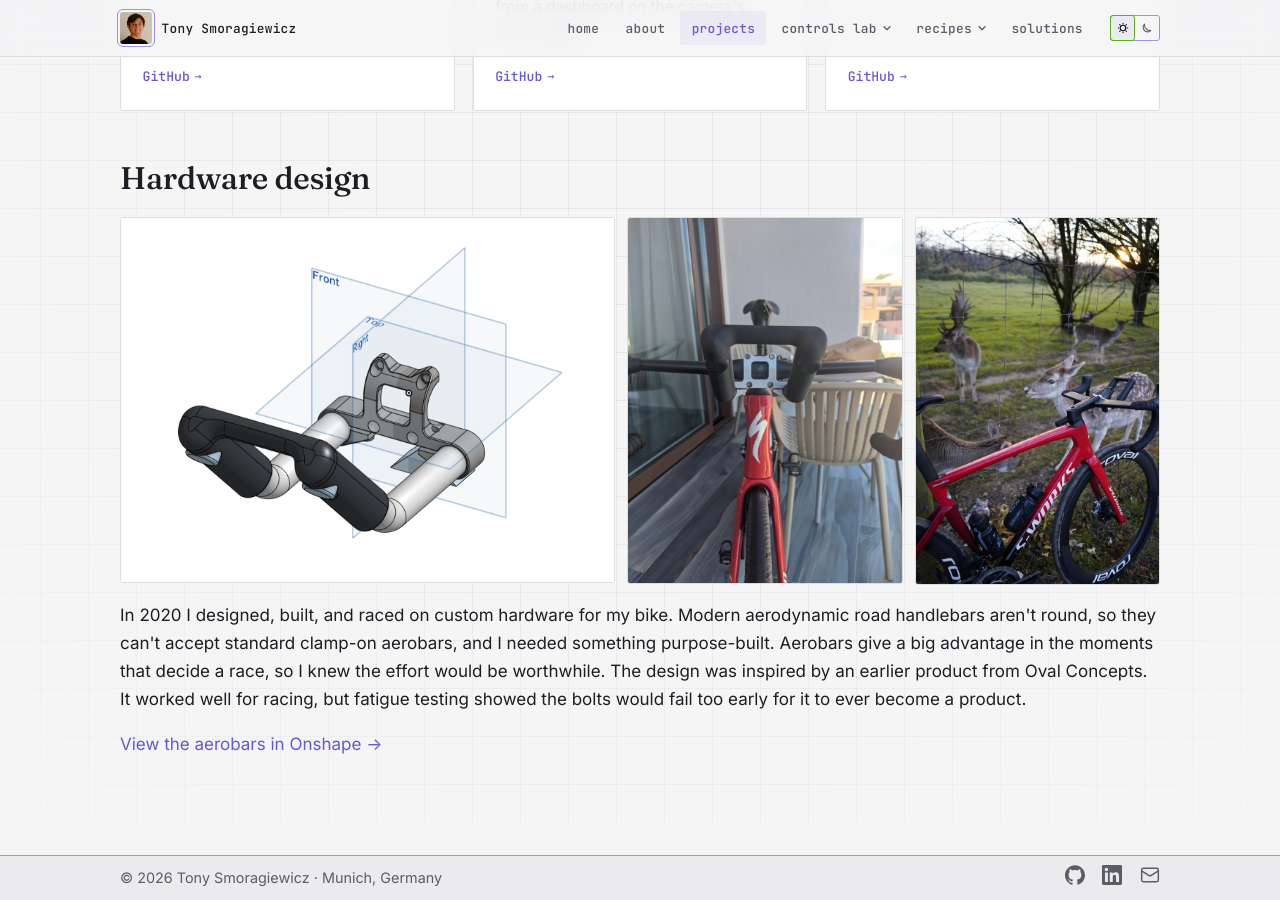
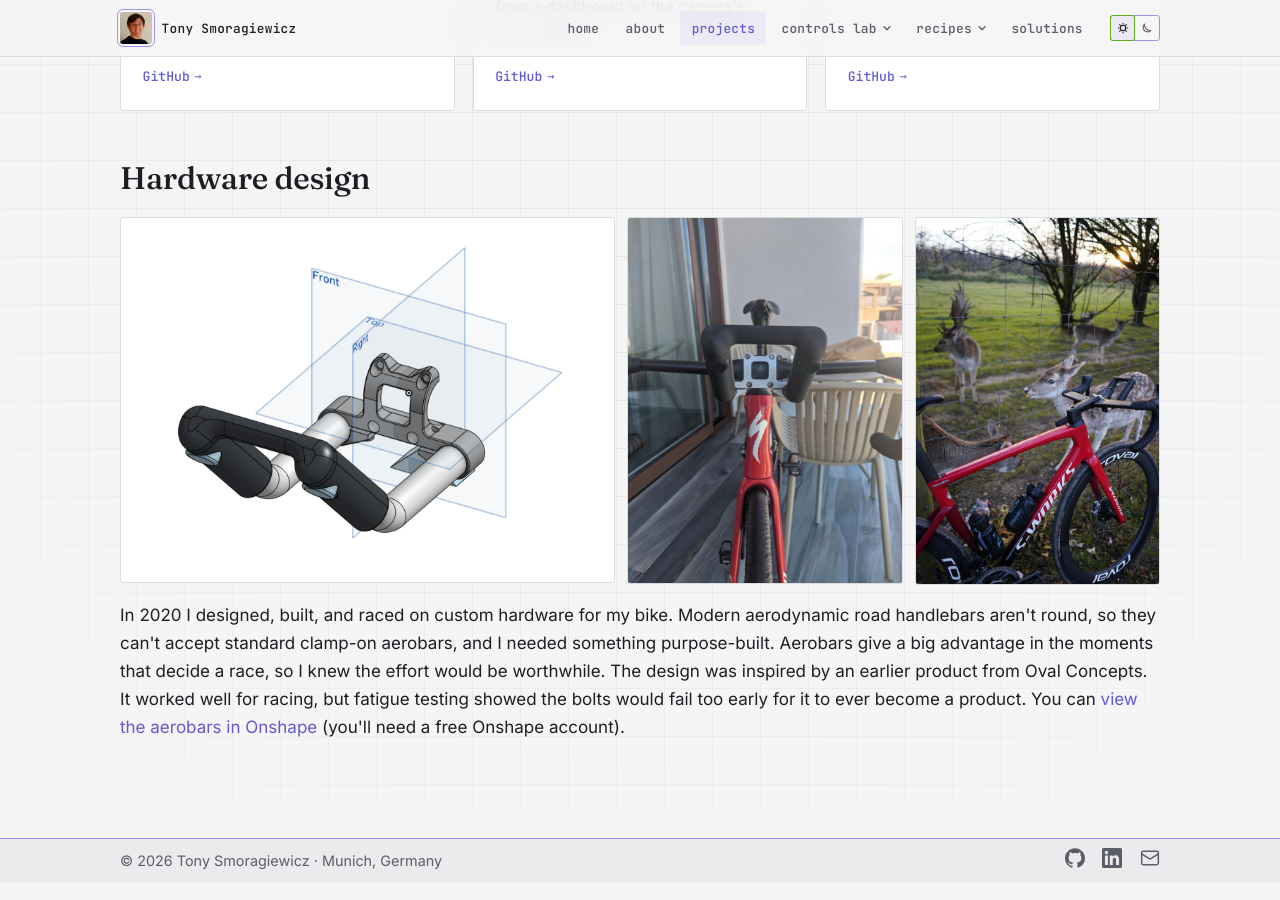
Before and after one commit to Tsmorz/Tsmorz.github.io, a Jekyll site: the page built from projects.md, in a window 1280 px wide and 900 px high, scrolled down 713 px. Built offline with Jekyll 4.4.1, drawn with Linux system fonts in a browser that asks for light colours; some web fonts are replaced.

Commit message:
Projects: fold the Onshape aerobar link into the caption and note it needs an account
Co-Authored-By: Claude Opus 5.5 <noreply@anthropic.com>

```diff
--- a/projects.md
+++ b/projects.md
@@ -31,6 +31,6 @@ permalink: /projects/
   something purpose-built. Aerobars give a big advantage in the moments that decide a race, so
   I knew the effort would be worthwhile. The design was inspired by an earlier product from
   Oval Concepts. It worked well for racing, but fatigue testing showed the bolts would fail
-  too early for it to ever become a product.</p>
-  <p><a href="https://cad.onshape.com/documents/7ba426488dc4cee808e2ab41/w/6d04e286156affca42996beb/e/86fb2f0a3aa78e48a1cfdd21?renderMode=0&amp;uiState=6abe3bc36909f7bf5121492c">View the aerobars in Onshape &rarr;</a></p>
+  too early for it to ever become a product. You can <a href="https://cad.onshape.com/documents/7ba426488dc4cee808e2ab41/w/6d04e286156affca42996beb/e/86fb2f0a3aa78e48a1cfdd21?renderMode=0&amp;uiState=6abe3bc36909f7bf5121492c">view the aerobars in Onshape</a>
+  (you'll need a free Onshape account).</p>
 </section>
```
